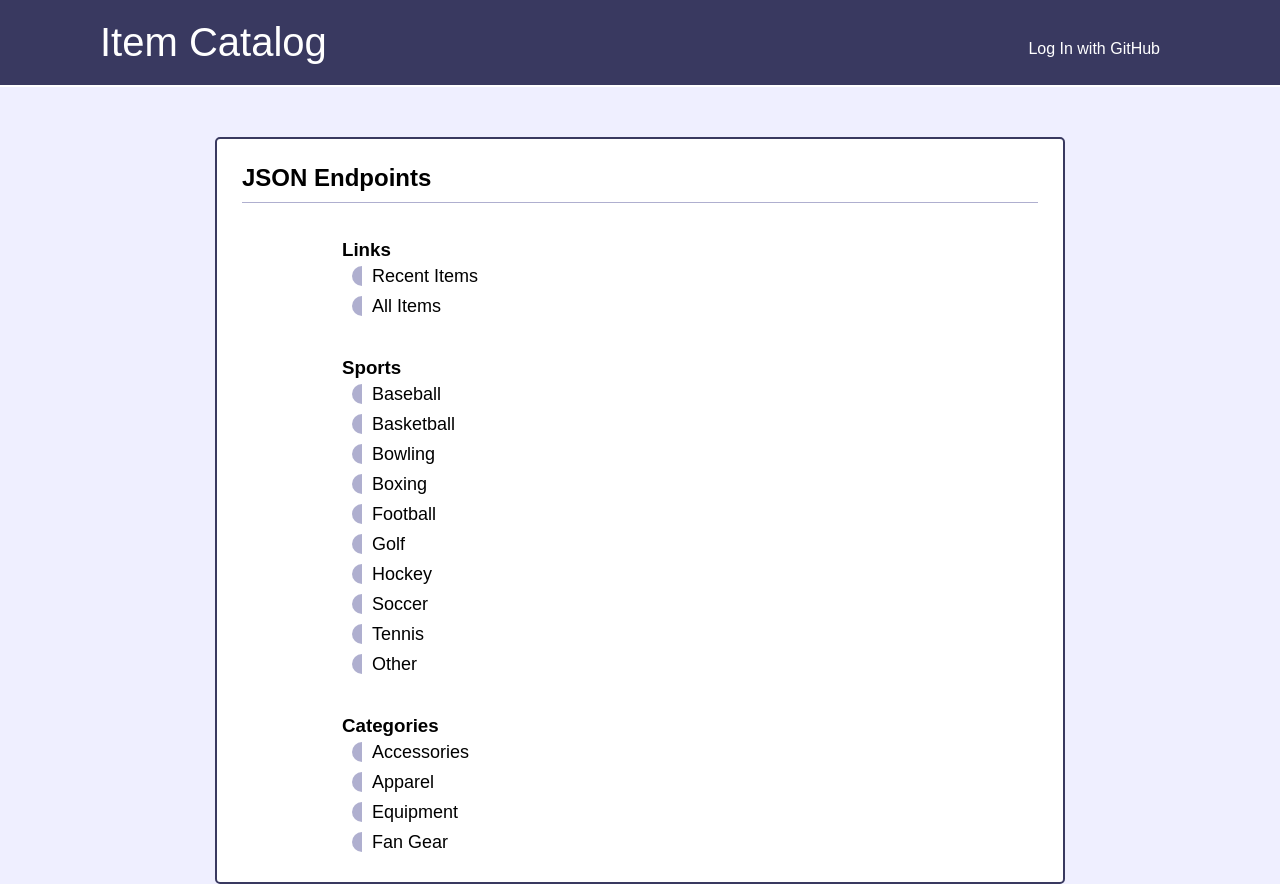
After one commit to davidhammaker/Item_Catalog, a Flask app: page /other/directory in a window 1280 px wide. The commit adds this page. Run offline with Flask 2, Linux system fonts and the light colour scheme; parts of the project's set-up code (start-up, migrations or seed data) failed here and were passed over.

Commit message:
Create 'directory' view function
The view function renders a template ('directory.html') with a list of
JSON endpoints, all of which are anchors pointing to a corresponding
view function. Appropriate styles have been applied.

```diff
--- a/item_catalog/jsons/views.py
+++ b/item_catalog/jsons/views.py
@@ -1,4 +1,4 @@
-from flask import Blueprint, jsonify, abort
+from flask import Blueprint, jsonify, abort, render_template
 from item_catalog.models import Item
 from item_catalog.jsons.utils import json_prep
 
@@ -76,3 +76,9 @@ def item_json(item_name):
     if not item:
         abort(404)
     return jsonify(json_prep(item))
+
+
+@jsons.route('/other/directory')
+def directory():
+    """Render a template with a list of JSON endpoints."""
+    return render_template('directory.html')
--- a/item_catalog/static/main.css
+++ b/item_catalog/static/main.css
@@ -288,6 +288,39 @@ nav a{
     border-color: #ff6060;
 }
 
+/* lists */
+.list{
+    margin-left: 100px;
+}
+
+.list ul{
+    list-style: none;
+}
+
+.list ul li{
+    font-size: large;
+    line-height: 30px;
+}
+
+.list ul li a{
+    padding-left: 10px;
+    margin-left: 10px;
+    color: #000000;
+    text-decoration: none;
+    border-left-color: #afafcf;
+    border-left-style: solid;
+    border-left-width: 10px;
+    border-radius: 10px;
+}
+
+.list ul li a:hover{
+    color: #6060ff;
+    margin-left: 5px;
+    border-left-color: #6060ff;
+    border-left-width: 15px;
+    border-radius: 15px;
+}
+
 /* Forms */
 .center form{
     width: 500px;
--- /dev/null
+++ b/item_catalog/templates/directory.html
@@ -0,0 +1,42 @@
+{% extends 'base.html' %}
+
+{% block content %}
+    <div class="main">
+        <div class="center">
+            <h2>JSON Endpoints</h2>
+            <div class="list">
+                <br>
+                <br>
+                <h3>Links</h3>
+                <ul>
+                    <li><a href="{{ url_for('jsons.recent_json') }}">Recent Items</a></li>
+                    <li><a href="{{ url_for('jsons.all_items_json') }}">All Items</a></li>
+                </ul>
+                <br>
+                <br>
+                <h3>Sports</h3>
+                <ul>
+                    <li><a href="{{ url_for('jsons.sport_json', sport='Baseball') }}">Baseball</a></li>
+                    <li><a href="{{ url_for('jsons.sport_json', sport='Basketball') }}">Basketball</a></li>
+                    <li><a href="{{ url_for('jsons.sport_json', sport='Bowling') }}">Bowling</a></li>
+                    <li><a href="{{ url_for('jsons.sport_json', sport='Boxing') }}">Boxing</a></li>
+                    <li><a href="{{ url_for('jsons.sport_json', sport='Football') }}">Football</a></li>
+                    <li><a href="{{ url_for('jsons.sport_json', sport='Golf') }}">Golf</a></li>
+                    <li><a href="{{ url_for('jsons.sport_json', sport='Hockey') }}">Hockey</a></li>
+                    <li><a href="{{ url_for('jsons.sport_json', sport='Soccer') }}">Soccer</a></li>
+                    <li><a href="{{ url_for('jsons.sport_json', sport='Tennis') }}">Tennis</a></li>
+                    <li><a href="{{ url_for('jsons.sport_json', sport='Other') }}">Other</a></li>
+                </ul>
+                <br>
+                <br>
+                <h3>Categories</h3>
+                <ul>
+                    <li><a href="{{ url_for('jsons.category_json', category='Accessories') }}">Accessories</a></li>
+                    <li><a href="{{ url_for('jsons.category_json', category='Apparel') }}">Apparel</a></li>
+                    <li><a href="{{ url_for('jsons.category_json', category='Equipment') }}">Equipment</a></li>
+                    <li><a href="{{ url_for('jsons.category_json', category='Fan Gear') }}">Fan Gear</a></li>
+                </ul>
+            </div>
+        </div>
+    </div>
+{% endblock content %}
```
